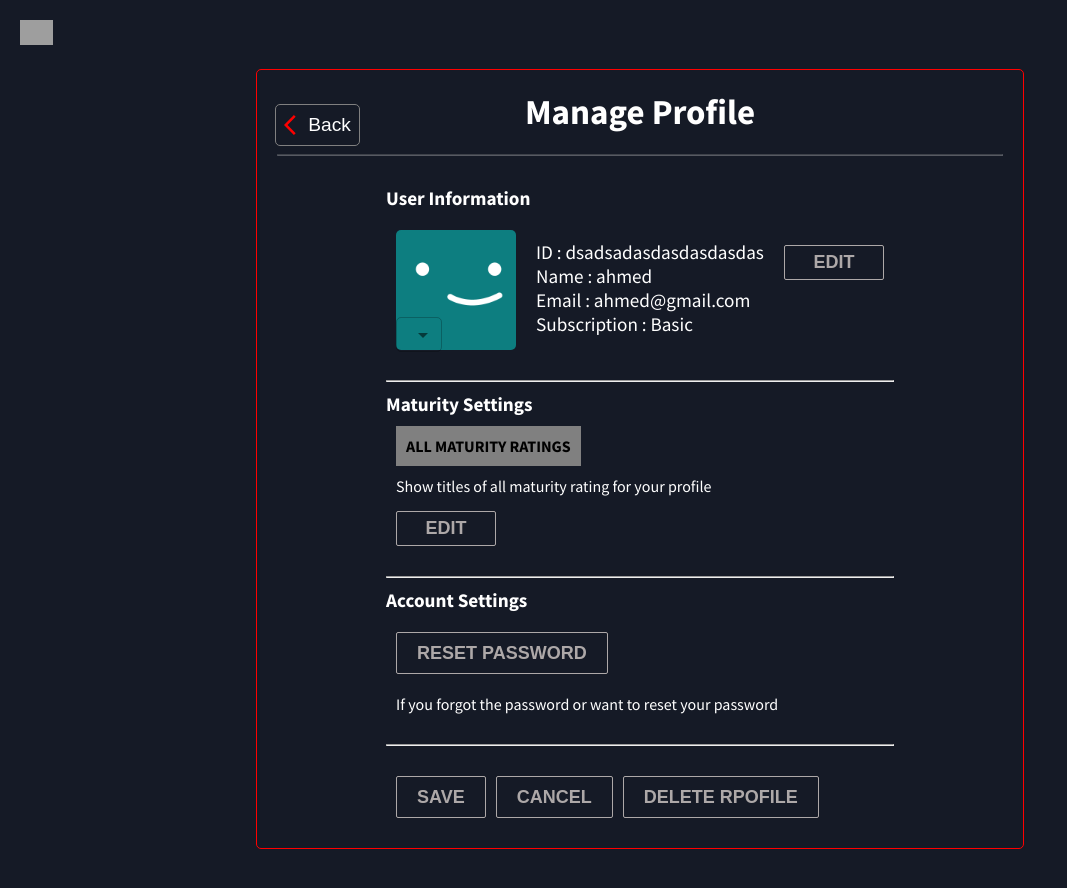
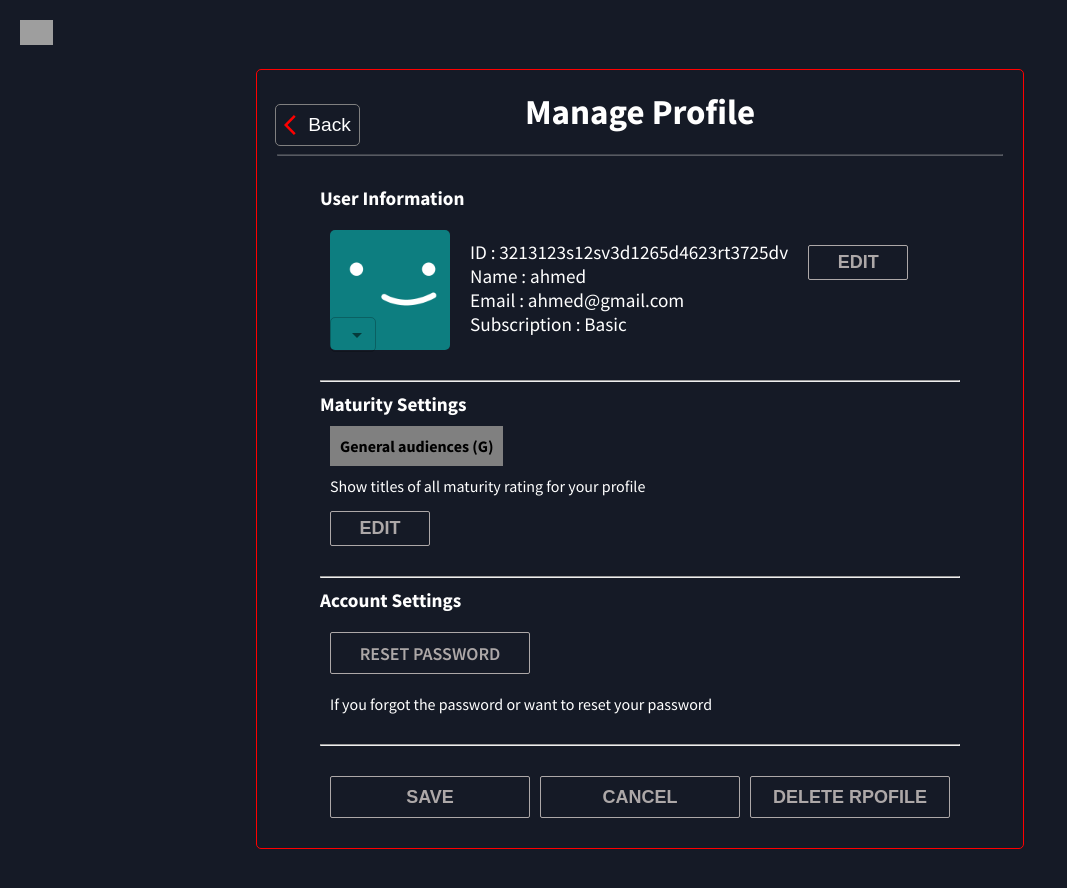
Before and after one commit to AbdulBari7077/IPT-FronteEnd, a React (Vite) app: page /manageProfile in a window 1280 px wide. Shown: the top 888 px of the page, without its empty margins (0-1067 px from the left). Built offline with nearby package versions, Linux system fonts and the light colour scheme; sample sign-in values are in the browser's storage; grey boxes are pictures that could not be loaded.

Commit message:
form data of manage profile done

```diff
--- a/src/pages/Home/index.jsx
+++ b/src/pages/Home/index.jsx
@@ -5,9 +5,10 @@ import FeaturedMovie from '../../components/FeaturedMovie';
 import Header from '../../components/Header';
 import './styles.css';
 import Footer from '../Landing/Footer';
+import { useNavigate } from 'react-router-dom';
 
 function Home() {
-
+  const navigate = useNavigate();
   const [featuredData, setFeaturedData] = useState(null);
   const [movieList, setMovieList] = useState([]);
   const [blackHeader, setBlackHeader] = useState(false);
@@ -45,7 +46,19 @@ function Home() {
     }
 
   }, []);
+  useEffect(() => {
+    const userData = JSON.parse(localStorage.getItem('userData'));
+    if(!userData){
+        return navigate('/login');
+    }
+    else
+    {
+        // const isSubscribed = await checkUserSubscribed(userData.uid,userData.token);
+        // return isSubscribed.data.message?navigate('/home'):navigate('/choosePlan');
+        return navigate('/home');
+    }
 
+  }, []);
   return (
     <div className="page">
 
--- a/src/pages/Landing/Header.jsx
+++ b/src/pages/Landing/Header.jsx
@@ -1,19 +1,28 @@
-import React from 'react';
+import React, { useEffect } from 'react';
 import NetflixLogo from '../../assets/logo.png';
 import Form from '../../components/subComponents/Form';
 import {Routes, Route, useNavigate} from 'react-router-dom';
 
 const Header = () => {
-  localStorage.clear();
   const navigate = useNavigate();
-  const navigateSignIn = () => {
-    navigate('/login');
-  };
+  useEffect(() => {
+    const userData = JSON.parse(localStorage.getItem('userData'));
+    // console.log("USERDATA: " ,userData)
+    if(!userData){
+        return navigate('/');
+    }
+    else
+    {
+        // const isSubscribed = await checkUserSubscribed(userData.uid,userData.token);
+        // return isSubscribed.data.message?navigate('/home'):navigate('/choosePlan');
+        return navigate('/home');
+    }
+  }, []);
   return (
     <div className="header-container">
       <header>
         <img className="netflix-logo" src={NetflixLogo} alt="Netflix Logo" />
-        <button className='header-button'  onClick={navigateSignIn}> Sign in</button>
+        <button className='header-button'  onClick={()=>{ navigate('/login');}}> Sign in</button>
       </header>
       <div className="showcase-wrapper">
         <div className="showcase">
--- a/src/pages/ManageProfile/ManageProfile.css
+++ b/src/pages/ManageProfile/ManageProfile.css
@@ -123,6 +123,10 @@
     align-items: center;
     padding: 20px;
     height: 30px;
+    width: 200px;
+    display: flex;
+    align-items: center;
+    justify-content: center;
 }
 .input-div{
     margin-top: 5px;
--- a/src/pages/ManageProfile/ManageProfile.jsx
+++ b/src/pages/ManageProfile/ManageProfile.jsx
@@ -10,13 +10,33 @@ import ArrowDropDownIcon from '@mui/icons-material/ArrowDropDown';
 const ManageProfile = () => {
     const navigate = useNavigate();
     const [image, setImage] = React.useState('');
+    const [name, setName] = React.useState('ahmed');
+    const [email, setEmail] = React.useState('ahmed@gmail.com');
+    const [maturity, setMaturity] = React.useState('General audiences (G)');
     const [userInfoFlag, setUserInfoFlag] = React.useState(false);
     const [maturityFlag, setMaturityFlag] = React.useState(false);
 
-    const handleChangeImage = (event) => {
-        console.log(event.target.value);
-        setImage(event.target.value);
-    };
+    function handleSave(event) {
+        event.preventDefault();
+        const userUpdatedData = {
+            Name: name,
+            Email: email,
+            ImageURL: image,
+            maturingRating: maturity
+        }
+        console.log(userUpdatedData);
+    }
+    React.useEffect(() => {
+        const userData = JSON.parse(localStorage.getItem('userData'));
+        if (!userData) {
+            return navigate('/login');
+        }
+        else {
+            // const isSubscribed = await checkUserSubscribed(userData.uid,userData.token);
+            // return isSubscribed.data.message?navigate('/home'):navigate('/choosePlan');
+            return navigate('/manageProfile');
+        }
+    }, []);
     return (
         <div className='manageprofilebody'>
             <div className="header--logo">
@@ -47,7 +67,7 @@ const ManageProfile = () => {
                                     id="demo-simple-select"
                                     value={''}
                                     displayEmpty
-                                    onChange={handleChangeImage}
+                                    onChange={(event) => { setImage(event.target.value); }}
                                 >
                                     {/* <MenuItem value="">Select Image </MenuItem> */}
                                     <MenuItem value={'../../../src/assets/Netflix-avatar.png'}><img className='image-dropdown' src="../../../src/assets/Netflix-avatar.png" alt="" /> </MenuItem>
@@ -61,26 +81,26 @@ const ManageProfile = () => {
                             <div className='main-section'>
 
                                 <div className='user-info'>
-                                    ID : dsadsadasdasdasdasdas
+                                    ID : 3213123s12sv3d1265d4623rt3725dv
                                 </div>
                                 {
                                     !userInfoFlag ?
                                         <>
                                             <div className='user-info'>
-                                                Name : ahmed
+                                                Name : {name}
                                             </div>
                                             <div className='user-info'>
-                                                Email : ahmed@gmail.com
+                                                Email : {email}
                                             </div>
                                         </> :
                                         <>
                                             <div className='input-div'>
                                                 <label htmlFor="">Name:</label>
-                                                <input className='input' type="" required />
+                                                <input className='input' value={name} type="" onChange={(event) => { setName(event.target.value) }} />
                                             </div>
                                             <div className='input-div'>
                                                 <label htmlFor="">Email:</label>
-                                                <input className='input' type='email' required />
+                                                <input className='input' value={email} type='email' onChange={(event) => { setEmail(event.target.value) }} />
                                             </div>
                                         </>
                                 }
@@ -103,14 +123,14 @@ const ManageProfile = () => {
                                     !maturityFlag ?
                                         <>
                                             <span className='span-section-2'>
-                                                ALL MATURITY RATINGS
+                                                {maturity}
                                             </span>
                                         </> :
                                         <>
-                                            <ArrowDropDownIcon className='dropdown-icon'/>
-                                            <select className="maturity-select" name='maturity-select'>
-                                                {AgeRatingOptions.map((item)=>{
-                                                    return  <option className='option-select' value={item.value}>{item.label}</option>
+                                            <ArrowDropDownIcon className='dropdown-icon' />
+                                            <select className="maturity-select" name='maturity-select' onChange={(event) => { setMaturity(event.target.value) }}>
+                                                {AgeRatingOptions.map((item) => {
+                                                    return <option className='option-select' value={item.label}>{item.label}</option>
                                                 })}
                                             </select>
                                         </>
@@ -130,9 +150,9 @@ const ManageProfile = () => {
                             </h2>
                             <div className='section-3'>
 
-                                <button className='button-section-3'>
-                                    <Link to="/forgetPassword" style={{ color: " rgb(173, 168, 168)" }}>RESET PASSWORD</Link>
-                                </button>
+                                <a href="/forgetPassword" className='button-section-3'>
+                                    RESET PASSWORD
+                                </a>
                                 <p className='p-section-2'>
                                     If you forgot the password or want to reset your password
                                 </p>
@@ -141,10 +161,10 @@ const ManageProfile = () => {
                         <hr style={{ marginTop: "20px" }} />
                         <div className='section-2'>
                             <div className='section-last'>
-                                <button className='button-section-3'>
+                                <button className='button-section-3' onClick={handleSave}>
                                     SAVE
                                 </button>
-                                <button className='button-section-3'>
+                                <button className='button-section-3' onClick={() => { window.location.reload(false); }}>
                                     CANCEL
                                 </button>
                                 <button href="/forgetPassword" className='button-section-3'>
```
